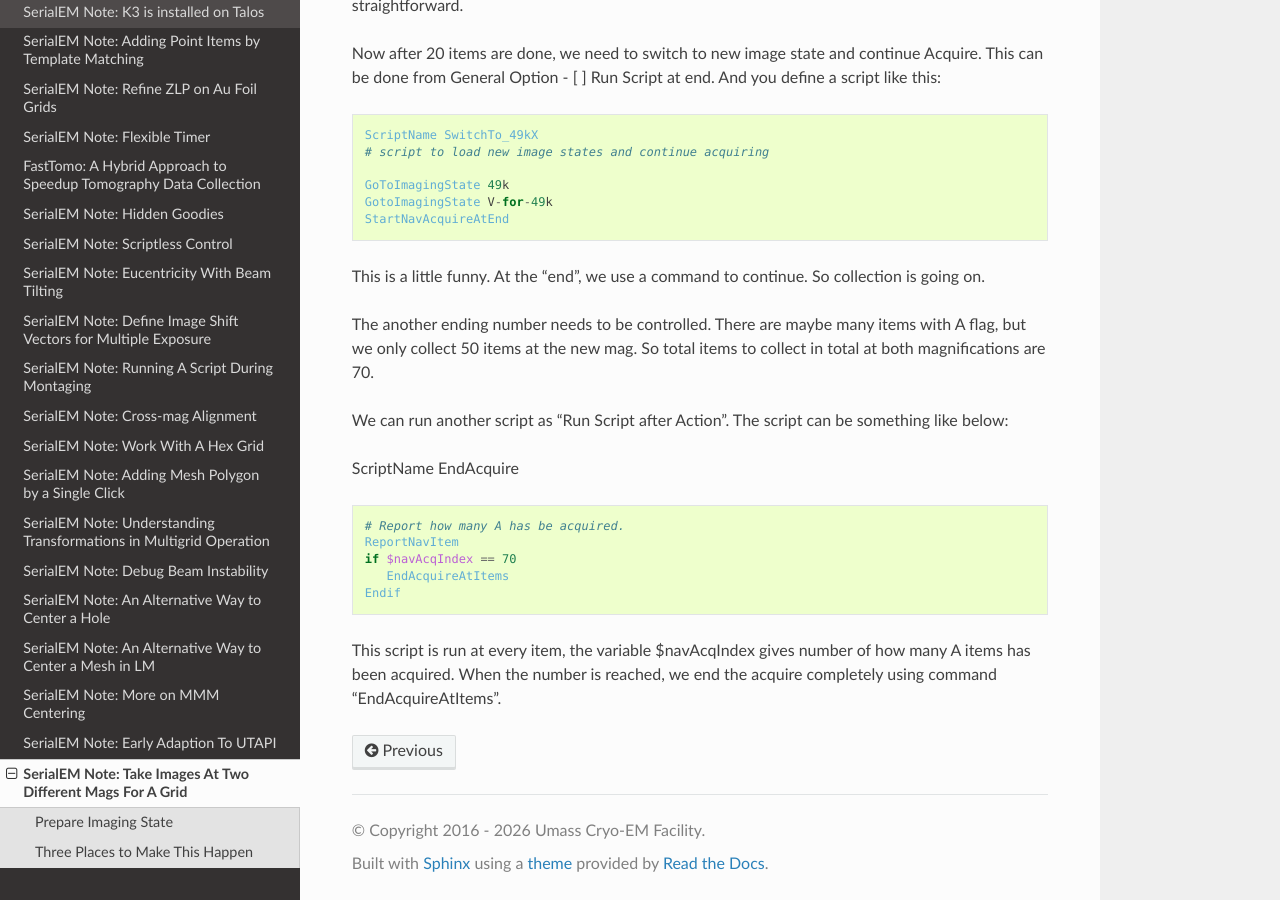
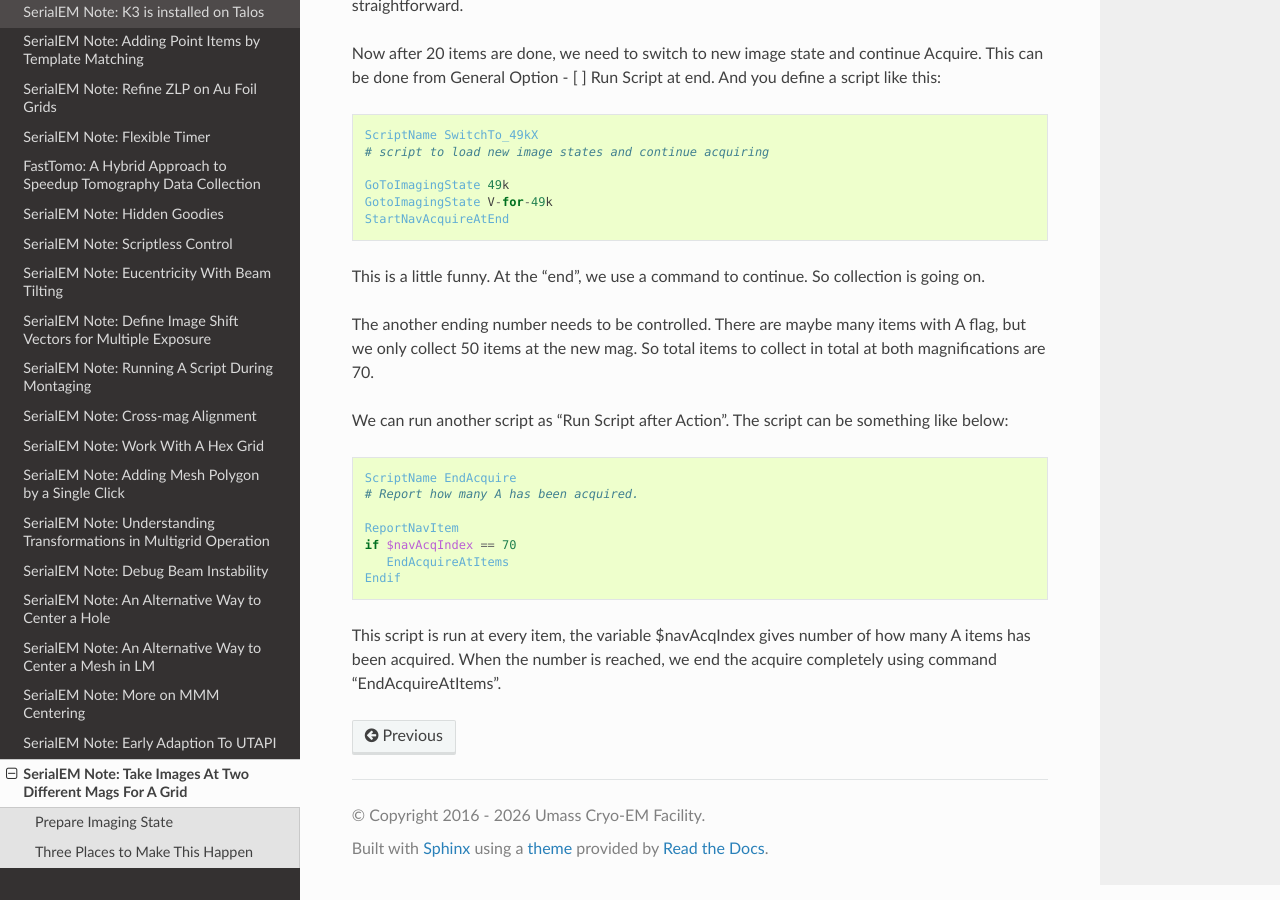
Before and after one commit to xuchen66/sphinx-emdocs, a Sphinx documentation site: the page built from source/serialEM-note-take-images-at-two-different-mags.rst, in a window 1280 px wide and 900 px high, scrolled down 1174 px. Built offline with Sphinx 7.4.7 and the Read the Docs theme 3.1.0, drawn with Linux system fonts in a browser that asks for light colours; pages that are not in the unit, such as notebooks, are missing from menus.

Commit message:
Update serialEM-note-take-images-at-two-different-mags.rst

```diff
--- a/source/serialEM-note-take-images-at-two-different-mags.rst
+++ b/source/serialEM-note-take-images-at-two-different-mags.rst
@@ -74,11 +74,11 @@ So total items to collect in total at both magnifications are 70.
 We can run another script as "Run Script after Action". The script
 can be something like below:
 
-ScriptName EndAcquire
-
 .. code-block:: ruby
 
-  # Report how many A has be acquired.
+  ScriptName EndAcquire
+  # Report how many A has been acquired.
+
   ReportNavItem
   if $navAcqIndex == 70
      EndAcquireAtItems
```
